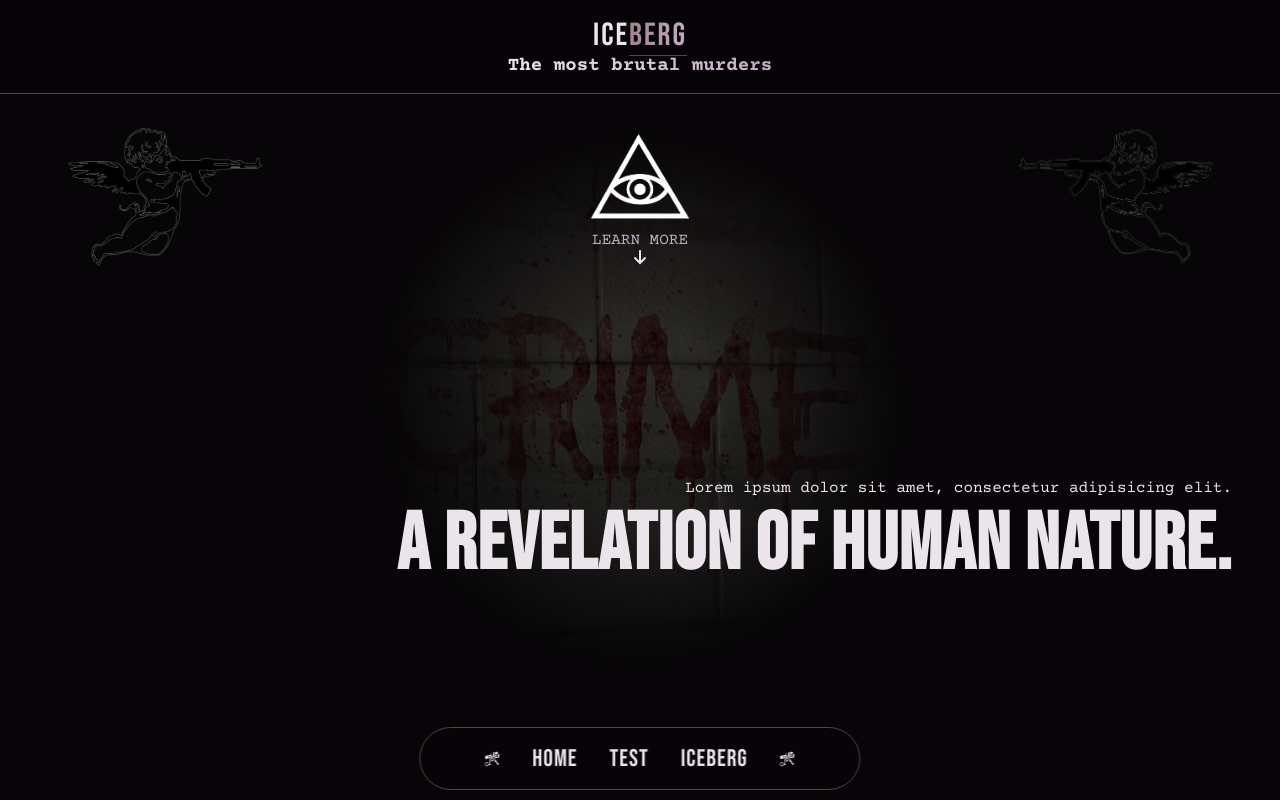
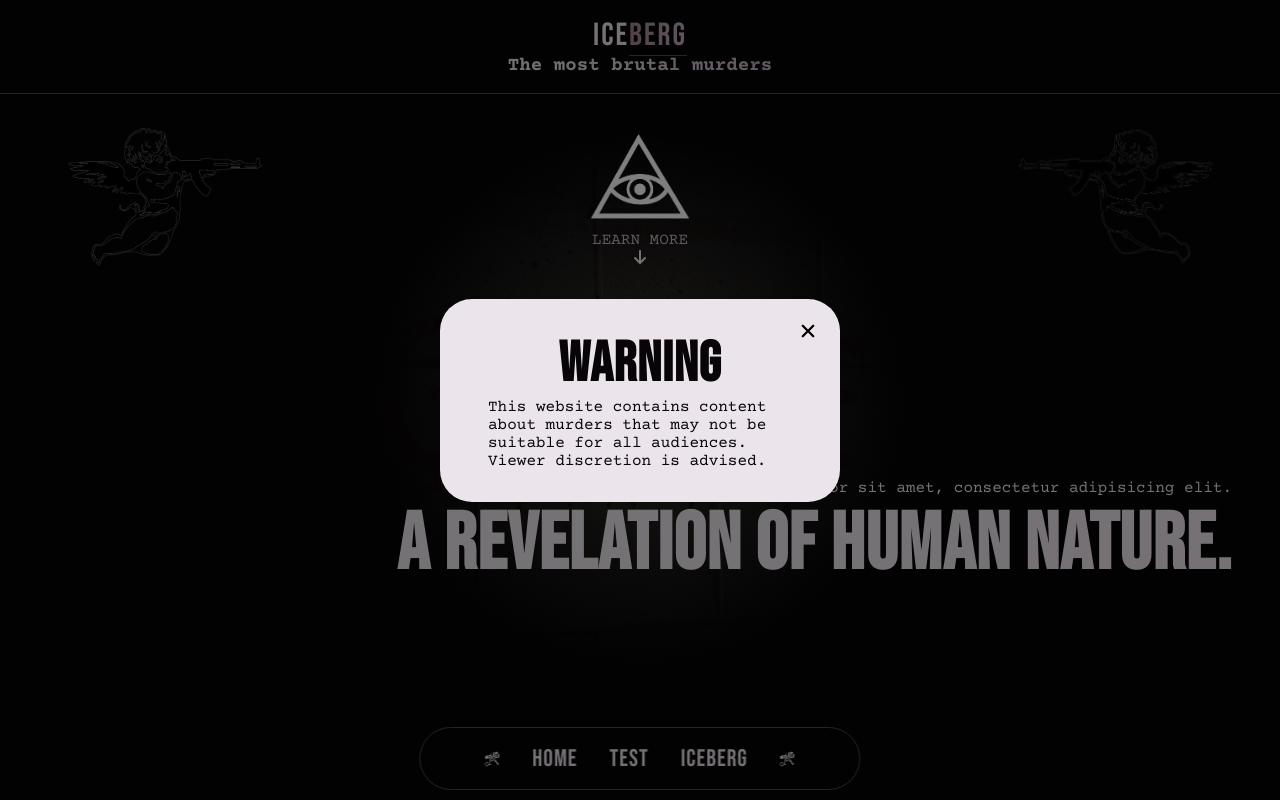
Before and after one commit to pawelek7k/murderSite, a React (Vite) app: page / in a window 1280 px wide. Shown: the top 800 px of the page. Built offline with nearby package versions, Linux system fonts and the light colour scheme.

Commit message:
add modal components

```diff
--- /dev/null
+++ b/src/components/ModalWarning/Styles.ts
@@ -0,0 +1,34 @@
+import styled from "styled-components";
+
+export const ModalWrapper = styled.div<{ $show?: boolean; }>`
+    display: ${(props) => (props.$show ? 'flex' : 'none')};
+    position: fixed;
+    top: 0;
+    left: 0;
+    right: 0;
+    bottom: 0;
+    background-color: rgba(0, 0, 0, 0.5);
+    justify-content: center;
+    align-items: center;
+    z-index: 999;
+`;
+
+export const ModalContent = styled.div`
+    background-color: var(--text);
+    padding: 2rem 3rem;
+    border-radius: var(--spacing);
+    box-shadow: 0 2px 10px rgba(0, 0, 0, 0.1);
+    color: var(--background);
+    position: relative;
+    max-width: 400px;
+`;
+
+export const CloseButton = styled.button`
+    position: absolute;
+    background: transparent;
+    top: 20px;
+    right: 20px;
+    border: none;
+    font-size: 1.5rem;
+    cursor: pointer;
+`;
--- /dev/null
+++ b/src/components/ModalWarning/index.tsx
@@ -0,0 +1,27 @@
+import { IoClose } from "react-icons/io5";
+import { Heading } from "../Heading/h2";
+import { Paragraph } from "../Paragraph";
+import { CloseButton, ModalContent, ModalWrapper } from "./Styles";
+
+interface ModalProps {
+  show: boolean;
+  onClose: () => void;
+}
+
+export const ModalWarning = ({ show, onClose }: ModalProps) => {
+  return (
+    <ModalWrapper $show={show}>
+      <ModalContent>
+        <CloseButton onClick={onClose}>
+          <IoClose />
+        </CloseButton>
+        <Heading content={"Warning"} visually={true} />
+        <Paragraph
+          content={
+            "This website contains content about murders that may not be suitable for all audiences. Viewer discretion is advised."
+          }
+        />
+      </ModalContent>
+    </ModalWrapper>
+  );
+};
--- a/src/pages/Home.tsx
+++ b/src/pages/Home.tsx
@@ -1,10 +1,25 @@
+import { useEffect, useState } from "react";
 import { Hero } from "../components/HeroSection";
 import { Introduction } from "../components/IntroductionSection";
+import { ModalWarning } from "../components/ModalWarning";
 import { Newsletter } from "../components/Newsletter";
 import { Quotes } from "../components/QuotesSection";
 import { ContainerStyles } from "./styles/styles";
 
 export const Home = () => {
+  const [showModal, setShowModal] = useState(false);
+
+  useEffect(() => {
+    const timer = setTimeout(() => {
+      setShowModal(true);
+    }, 2000);
+
+    return () => clearTimeout(timer);
+  }, []);
+
+  const handleCloseModal = () => {
+    setShowModal(false);
+  };
   return (
     <>
       <ContainerStyles>
@@ -12,6 +27,7 @@ export const Home = () => {
         <Quotes />
         <Introduction />
         <Newsletter />
+        <ModalWarning show={showModal} onClose={handleCloseModal} />
       </ContainerStyles>
     </>
   );
```
